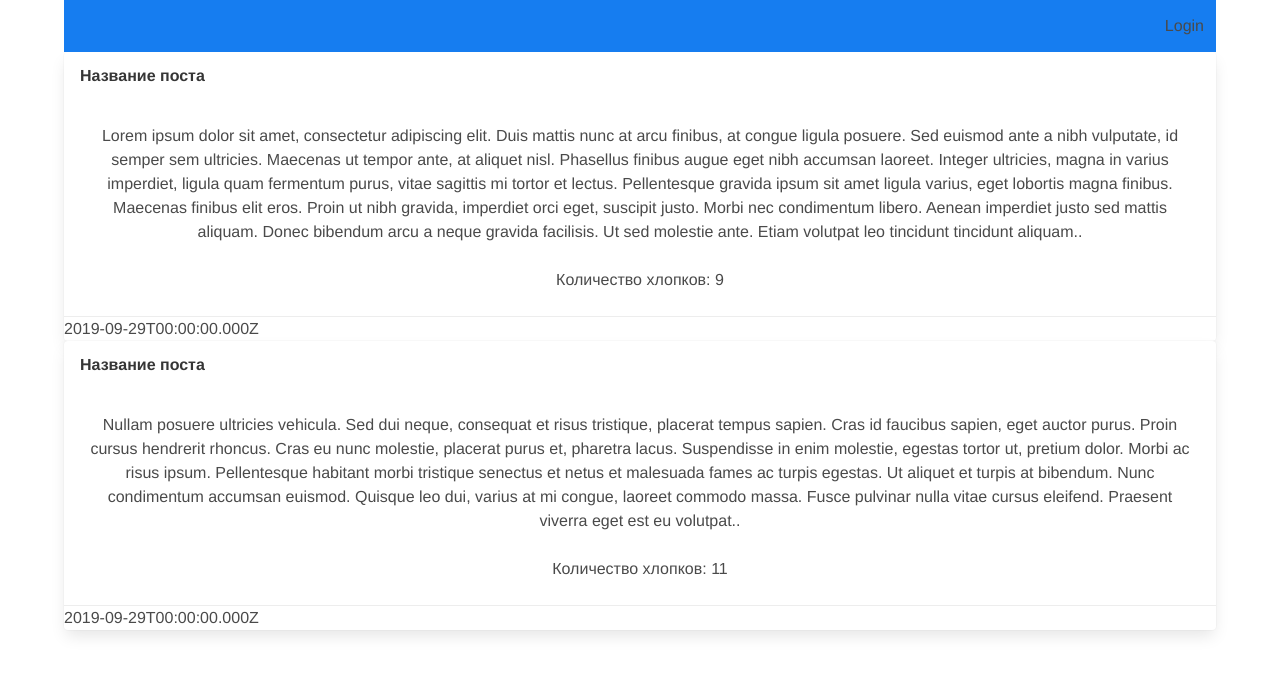
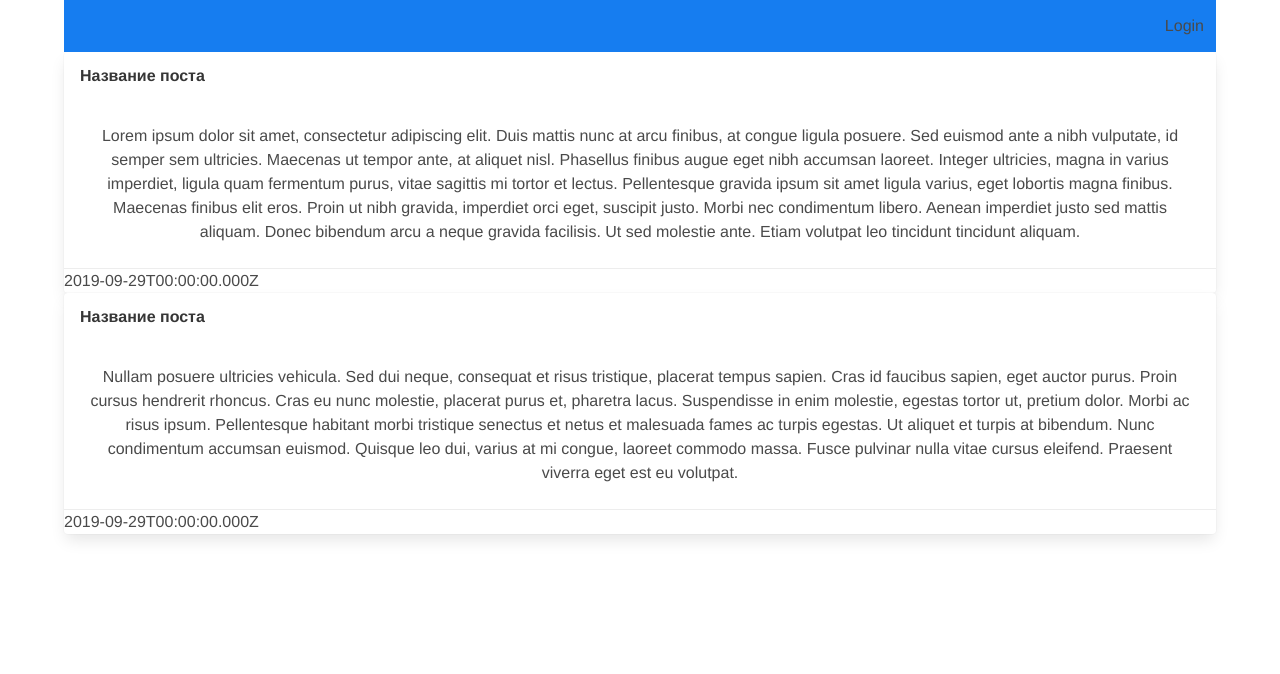
Before and after one commit to romanxlee/auth-form, a Vue app: page / in a window 1280 px wide. Shown: the top 674 px of the page. Built offline with nearby package versions, Linux system fonts and the light colour scheme; data requests are answered from the project's data file.

Commit message:
add claps for reader only

```diff
--- a/db.json
+++ b/db.json
@@ -18,7 +18,7 @@
       "id": 1,
       "title": "Название поста",
       "description": "Lorem ipsum dolor sit amet, consectetur adipiscing elit. Duis mattis nunc at arcu finibus, at congue ligula posuere. Sed euismod ante a nibh vulputate, id semper sem ultricies. Maecenas ut tempor ante, at aliquet nisl. Phasellus finibus augue eget nibh accumsan laoreet. Integer ultricies, magna in varius imperdiet, ligula quam fermentum purus, vitae sagittis mi tortor et lectus. Pellentesque gravida ipsum sit amet ligula varius, eget lobortis magna finibus. Maecenas finibus elit eros. Proin ut nibh gravida, imperdiet orci eget, suscipit justo. Morbi nec condimentum libero. Aenean imperdiet justo sed mattis aliquam. Donec bibendum arcu a neque gravida facilisis. Ut sed molestie ante. Etiam volutpat leo tincidunt tincidunt aliquam.",
-      "claps": 9,
+      "claps": 22,
       "createdAt": "2019-09-29T00:00:00.000Z",
       "updateAt": "2019-09-29T00:00:00.000Z",
       "userId": 1
@@ -27,7 +27,7 @@
       "id": 2,
       "title": "Название поста",
       "description": "Nullam posuere ultricies vehicula. Sed dui neque, consequat et risus tristique, placerat tempus sapien. Cras id faucibus sapien, eget auctor purus. Proin cursus hendrerit rhoncus. Cras eu nunc molestie, placerat purus et, pharetra lacus. Suspendisse in enim molestie, egestas tortor ut, pretium dolor. Morbi ac risus ipsum. Pellentesque habitant morbi tristique senectus et netus et malesuada fames ac turpis egestas. Ut aliquet et turpis at bibendum. Nunc condimentum accumsan euismod. Quisque leo dui, varius at mi congue, laoreet commodo massa. Fusce pulvinar nulla vitae cursus eleifend. Praesent viverra eget est eu volutpat.",
-      "claps": 11,
+      "claps": 20,
       "createdAt": "2019-09-29T00:00:00.000Z",
       "updateAt": "2021-06-19T22:17:36.666Z",
       "userId": 2
--- a/src/components/VPost.vue
+++ b/src/components/VPost.vue
@@ -2,8 +2,13 @@
   <div class="card">
     <h2 class="card-header-title">{{postData.title}}</h2>
     <div class="card-content">
-      <div class="content">{{postData.description}}.</div>
-      <div class="content" @click="clapPost(postData.id)">Количество хлопков: {{postData.claps}}</div>
+      <div class="content">{{postData.description}}</div>
+      <button v-if="this.$store.state.role === 'reader'" class="button" @click="clapPost(postData.id)">
+        <figure class="image is-24x24">
+          <img src="../assets/claps.png">
+        </figure>
+        {{postData.claps}}
+      </button>
     </div>
     <div class="card-footer">{{postData.createdAt.toLocaleString('ru', {hour: 'numeric', minute: 'numeric', second: 'numeric'})}}</div>
   </div>
```
Also changed, not shown: src/assets/claps.png (added).
